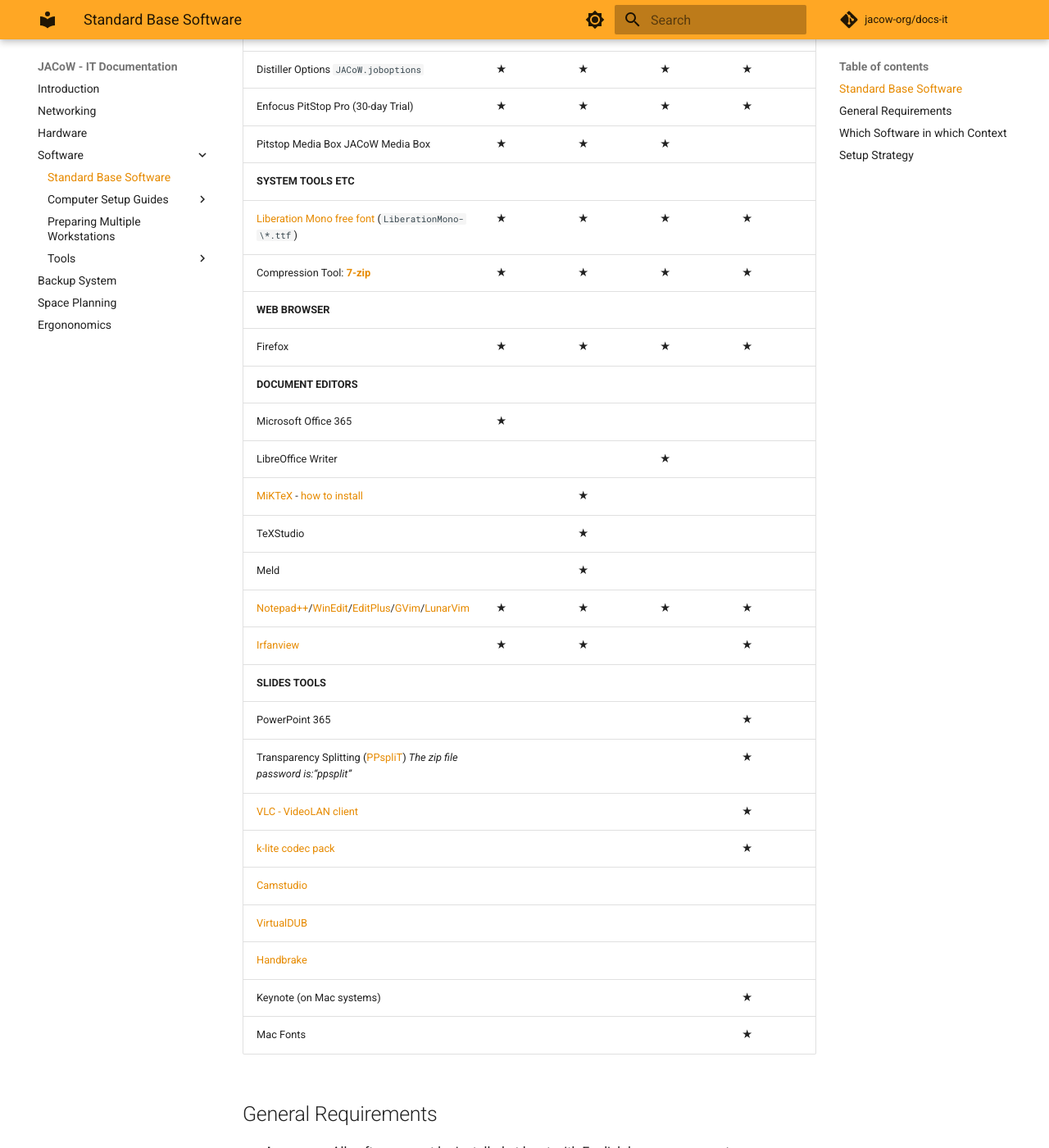
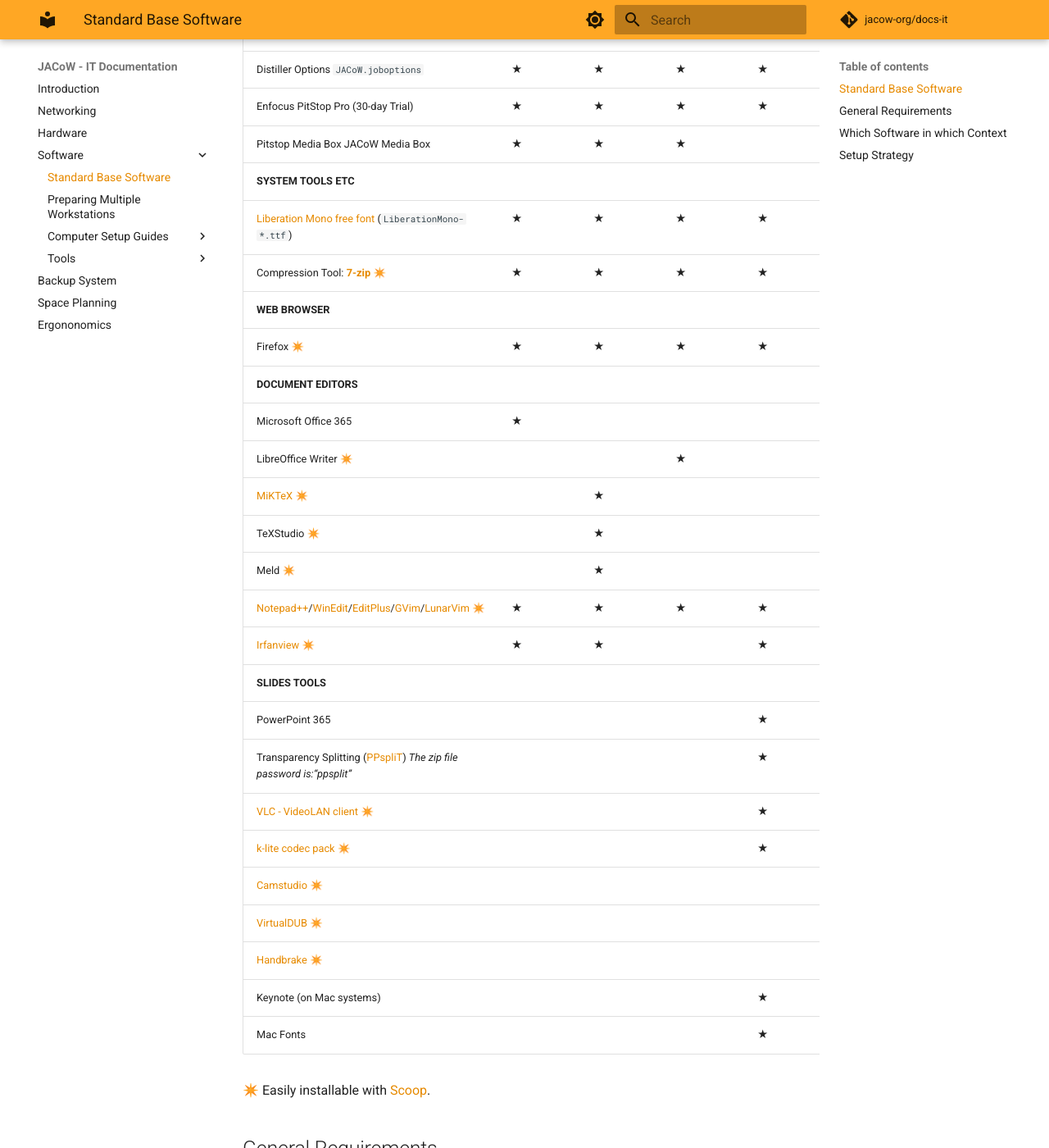
Before and after one commit to JACoW-org/docs-IT, an MkDocs documentation site: the page built from docs/software/software.md, in a window 1280 px wide and 1400 px high, scrolled down 585 px. Shown: the whole window at 82% size. Built offline with MkDocs 1.6.1 and Material for MkDocs 9.7.7, drawn with Linux system fonts in a browser that asks for light colours; plug-ins that fetch from the network failed and are left out; comment, search, counter and statistics services are not loaded.

Commit message:
Menu items reordered. Reference to Scoop from sw table

```diff
--- a/docs/software/software.md
+++ b/docs/software/software.md
@@ -13,28 +13,30 @@
 | Enfocus     PitStop Pro (30-day Trial)                                                                                                                                                                                                                     | ★                | ★                 | ★                         | ★                        |
 | Pitstop     Media Box JACoW Media Box                                                                                                                                                                                                                      | ★                | ★                 | ★                         |                          |
 | **SYSTEM     TOOLS ETC**                                                                                                                                                                                                                                   |                  |                   |                           |                          |
-| [Liberation Mono free font](https://www.freebestfonts.com/liberation-mono-font) (`LiberationMono-\*.ttf`)                                                                                                                                                  | ★                | ★                 | ★                         | ★                        |
-| Compression     Tool: **[7-zip](https://www.7-zip.org/)**                                                                                                                                                                                                  | ★                | ★                 | ★                         | ★                        |
+| [Liberation Mono free font](https://www.freebestfonts.com/liberation-mono-font) (`LiberationMono-*.ttf`)                                                                                                                                                   | ★                | ★                 | ★                         | ★                        |
+| Compression     Tool: **[7-zip](https://www.7-zip.org/)** ✴️                                                                                                                                                                                               | ★                | ★                 | ★                         | ★                        |
 | **WEB     BROWSER**                                                                                                                                                                                                                                        |                  |                   |                           |                          |
-| Firefox                                                                                                                                                                                                                                                    | ★                | ★                 | ★                         | ★                        |
+| Firefox ✴️                                                                                                                                                                                                                                                 | ★                | ★                 | ★                         | ★                        |
 | **DOCUMENT     EDITORS**                                                                                                                                                                                                                                   |                  |                   |                           |                          |
 | Microsoft     Office 365                                                                                                                                                                                                                                   | ★                |                   |                           |                          |
-| LibreOffice     Writer                                                                                                                                                                                                                                     |                  |                   | ★                         |                          |
-| [MiKTeX](https://miktex.org/) - [how to install](https://miktex.org/howto/install-miktex)                                                                                                                                                                  |                  | ★                 |                           |                          |
-| TeXStudio                                                                                                                                                                                                                                                  |                  | ★                 |                           |                          |
-| Meld                                                                                                                                                                                                                                                       |                  | ★                 |                           |                          |
-| [Notepad++](https://notepad-plus-plus.org/downloads/)/[WinEdit](https://www.winedt.com/)/[EditPlus](https://www.editplus.com/)/[GVim](https://www.vim.org/download.php)/[LunarVim](https://www.lunarvim.org)                                               | ★                | ★                 | ★                         | ★                        |
-| [Irfanview](https://www.irfanview.com/64bit.htm)                                                                                                                                                                                                           | ★                | ★                 |                           | ★                        |
+| LibreOffice     Writer ✴️                                                                                                                                                                                                                                  |                  |                   | ★                         |                          |
+| [MiKTeX](https://miktex.org/) ✴️                                                                                                                                                                                                                           |                  | ★                 |                           |                          |
+| TeXStudio ✴️                                                                                                                                                                                                                                               |                  | ★                 |                           |                          |
+| Meld ✴️                                                                                                                                                                                                                                                    |                  | ★                 |                           |                          |
+| [Notepad++](https://notepad-plus-plus.org/downloads/)/[WinEdit](https://www.winedt.com/)/[EditPlus](https://www.editplus.com/)/[GVim](https://www.vim.org/download.php)/[LunarVim](https://www.lunarvim.org) ✴️                                            | ★                | ★                 | ★                         | ★                        |
+| [Irfanview](https://www.irfanview.com/64bit.htm) ✴️                                                                                                                                                                                                        | ★                | ★                 |                           | ★                        |
 | **SLIDES     TOOLS**                                                                                                                                                                                                                                       |                  |                   |                           |                          |
 | PowerPoint     365                                                                                                                                                                                                                                         |                  |                   |                           | ★                        |
 | Transparency     Splitting ([PPspliT](http://www.maxonthenet.altervista.org/ppsplit.php)) *The zip file password is:“ppsplit”*                                                                                                                             |                  |                   |                           | ★                        |
-| [VLC - VideoLAN client](https://www.videolan.org/vlc/)                                                                                                                                                                                                     |                  |                   |                           | ★                        |
-| [k-lite codec pack](https://codecguide.com/download_k-lite_codec_pack_full.htm)                                                                                                                                                                            |                  |                   |                           | ★                        |
-| [Camstudio](https://camstudio.org/)                                                                                                                                                                                                                        |                  |                   |                           |                          |
-| [VirtualDUB](https://virtualdub.org/)                                                                                                                                                                                                                      |                  |                   |                           |                          |
-| [Handbrake](https://handbrake.fr/)                                                                                                                                                                                                                         |                  |                   |                           |                          |
+| [VLC - VideoLAN client](https://www.videolan.org/vlc/) ✴️                                                                                                                                                                                                  |                  |                   |                           | ★                        |
+| [k-lite codec pack](https://codecguide.com/download_k-lite_codec_pack_full.htm) ✴️                                                                                                                                                                         |                  |                   |                           | ★                        |
+| [Camstudio](https://camstudio.org/) ✴️                                                                                                                                                                                                                     |                  |                   |                           |                          |
+| [VirtualDUB](https://virtualdub.org/) ✴️                                                                                                                                                                                                                   |                  |                   |                           |                          |
+| [Handbrake](https://handbrake.fr/) ✴️                                                                                                                                                                                                                      |                  |                   |                           |                          |
 | Keynote     (on Mac systems)                                                                                                                                                                                                                               |                  |                   |                           | ★                        |
 | Mac     Fonts                                                                                                                                                                                                                                              |                  |                   |                           | ★                        |
+
+✴️ Easily installable with [Scoop](https://scoop.sh).
 
 ## General Requirements
 
--- a/mkdocs.yml
+++ b/mkdocs.yml
@@ -32,6 +32,7 @@
   - Hardware: hardware.md
   - Software:
     - Standard Base Software: software/software.md
+    - Preparing Multiple Workstations: software/multipleworkstations.md
     - Computer Setup Guides:
         - Fonts: software/PCsetup/fonts.md
         - Distiller: software/PCsetup/distiller.md
@@ -43,7 +44,6 @@
         - Firefox: software/PCsetup/firefox.md
         - PitStop Activation: software/PCsetup/pitstop-activation.md
         - PitStop Configuration: software/PCsetup/pitstop-configuration.md
-    - Preparing Multiple Workstations: software/multipleworkstations.md
     - Tools:
       - PDF comparison: software/Tools/PDFcompare.md
   - Backup System: backup.md
```
